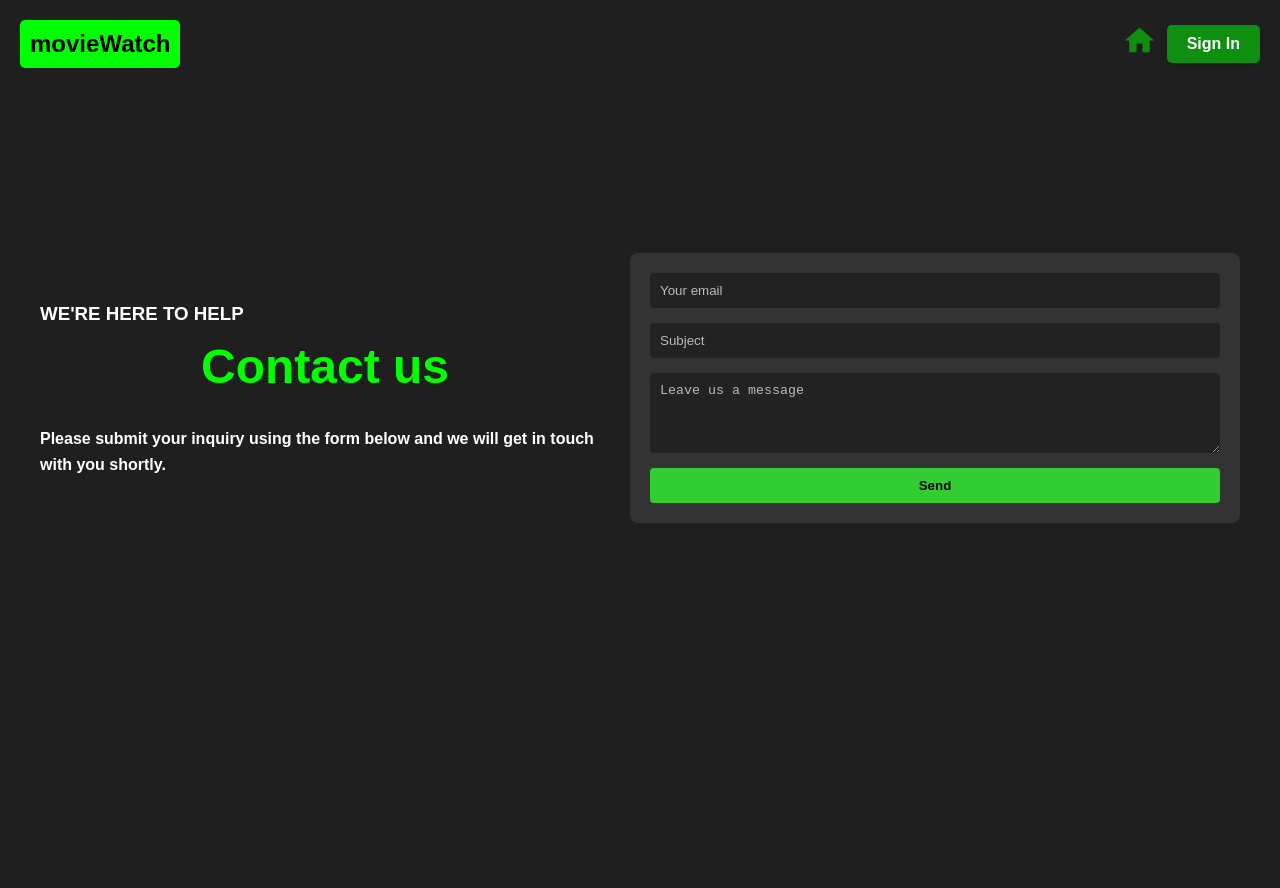
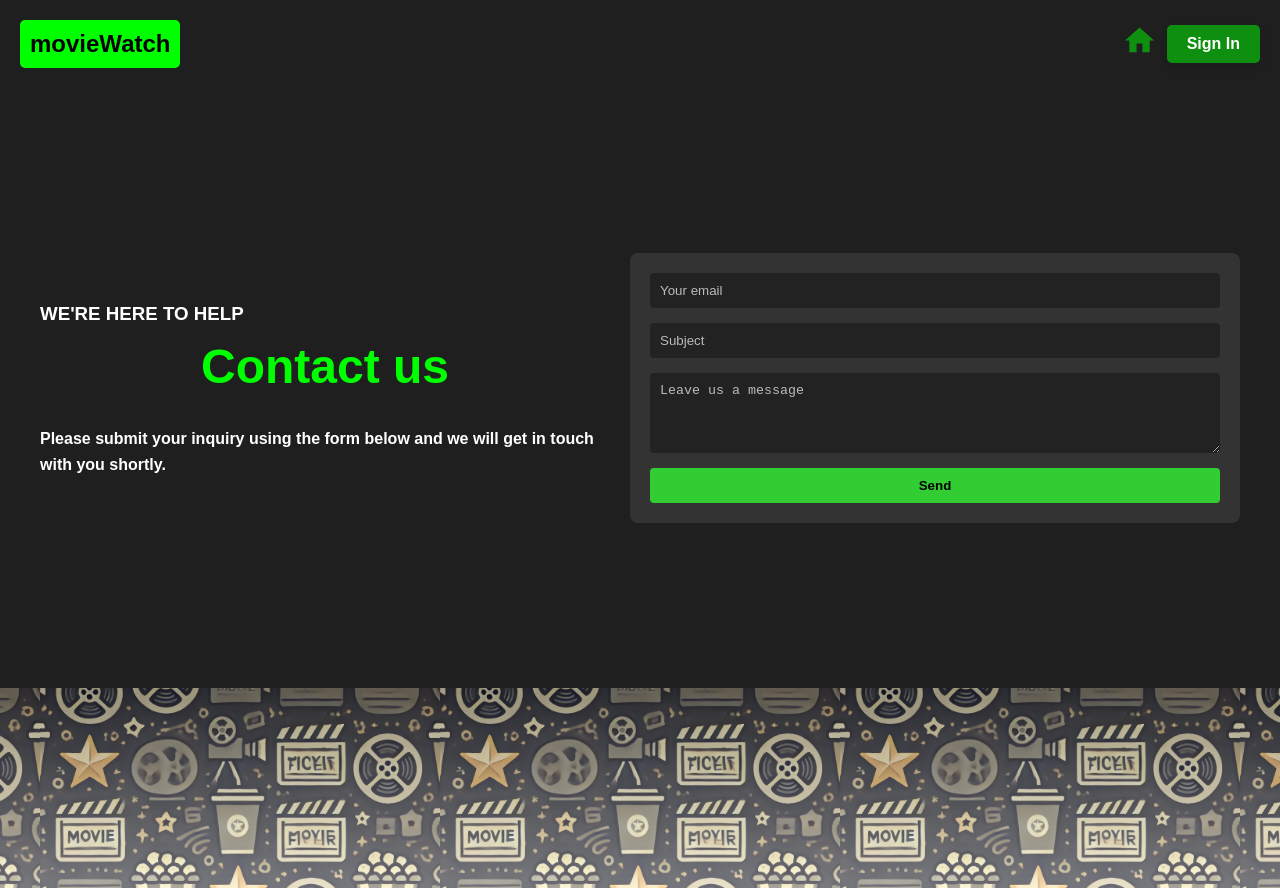
Before and after one commit to Abigailuzan/PSproject6, a React (Create React App) app in the folder my-react-app/: page /contact-us in a window 1280 px wide. Built offline with nearby package versions, Linux system fonts and the light colour scheme; no server answers.

Commit message:
pictures contact us

```diff
--- a/my-react-app/src/Stlyles/Contact.css
+++ b/my-react-app/src/Stlyles/Contact.css
@@ -72,16 +72,16 @@
   color:  #00ff00;
 }
 
-/* .footer-image-container {
+.footer-image-container {
   width: 100%;
-  height: 200px;
+  height:200px;
   background-image: linear-gradient(
           rgba(0, 0, 0, 0.3),
           rgba(255, 255, 255, 0.3)
   ),
-  url('/C:/Users/user/Downloads/e758e819-53e3-4c78-b384-ac78b3457d2c.webp');
+  url('../../public/Pictures/e758e819-53e3-4c78-b384-ac78b3457d2c.webp');
   background-repeat: repeat-x;
  background-size: 400px auto;
   background-position: center;
   flex-shrink: 0;
-} */
+}
```
Also changed, not shown: my-react-app/src/Pages/AboutUs.jsx (renamed from my-react-app/src/pages/AboutUs.jsx), my-react-app/src/Pages/ContactUs.jsx (renamed from my-react-app/src/pages/ContactUs.jsx), my-react-app/src/Pages/CreateAccount.jsx (renamed from my-react-app/src/pages/CreateAccount.jsx), my-react-app/src/Pages/Home.jsx (renamed from my-react-app/src/pages/Home.jsx), my-react-app/src/Pages/Movie.jsx (renamed from my-react-app/src/pages/Movie.jsx), my-react-app/src/Pages/NotFound.jsx (renamed from my-react-app/src/pages/NotFound.jsx), my-react-app/src/Pages/SignIn.jsx (renamed from my-react-app/src/pages/SignIn.jsx), my-react-app/src/Pages/UserInfo.jsx (renamed from my-react-app/src/pages/UserInfo.jsx).
